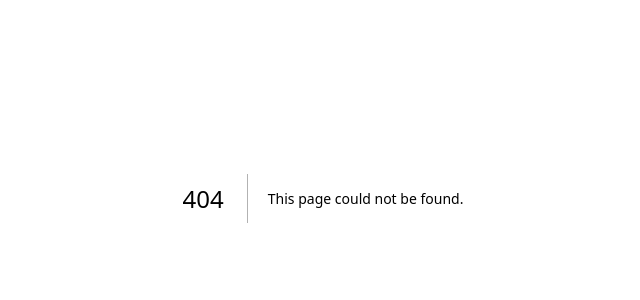
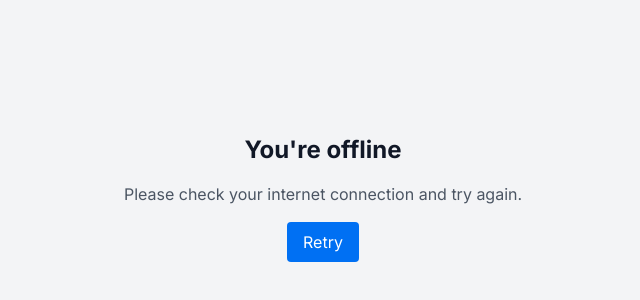
Before and after one commit to martinfaucheux/nextjs-dashboard, a Next.js app: page /offline in a window 1280 px wide. Before the commit this address had no page. Shown: the part 202-502 px from the top of the page, without its empty margins (317-957 px from the left). Built offline with nearby package versions, Linux system fonts and the light colour scheme; a web font is replaced by a local one.

Commit message:
fix pwa for vercel

```diff
--- a/app/layout.tsx
+++ b/app/layout.tsx
@@ -1,6 +1,6 @@
 import "@/app/ui/global.css";
 import { inter } from "@/app/ui/fonts";
-import { Metadata } from "next";
+import { Metadata, Viewport } from "next";
 
 export const metadata: Metadata = {
   title: {
@@ -9,8 +9,6 @@ export const metadata: Metadata = {
   },
   description: "The official Next.js Learn Dashboard built with App Router.",
   metadataBase: new URL("https://next-learn-dashboard.vercel.sh"),
-  viewport: "width=device-width, initial-scale=1",
-  themeColor: "#0070f3",
   icons: {
     icon: [
       { url: "/favicons/web-app-manifest-192x192.png", sizes: "192x192" },
@@ -29,6 +27,12 @@ export const metadata: Metadata = {
   ],
 };
 
+export const viewport: Viewport = {
+  width: "device-width",
+  initialScale: 1,
+  themeColor: "#0070f3",
+};
+
 export default function RootLayout({
   children,
 }: {
--- /dev/null
+++ b/app/offline/page.tsx
@@ -0,0 +1,22 @@
+"use client";
+
+export default function Offline() {
+  return (
+    <div className="min-h-screen flex items-center justify-center bg-gray-100">
+      <div className="text-center">
+        <h1 className="text-2xl font-bold text-gray-900 mb-4">
+          You&apos;re offline
+        </h1>
+        <p className="text-gray-600 mb-4">
+          Please check your internet connection and try again.
+        </p>
+        <button
+          onClick={() => window.location.reload()}
+          className="bg-blue-500 text-white px-4 py-2 rounded hover:bg-blue-600"
+        >
+          Retry
+        </button>
+      </div>
+    </div>
+  );
+}
--- a/next.config.ts
+++ b/next.config.ts
@@ -10,7 +10,11 @@ export default withPWA({
   dest: "public",
   register: true,
   skipWaiting: true,
+  disable: process.env.NODE_ENV === "development",
   workboxOptions: {
     disableDevLogs: true,
   },
+  fallbacks: {
+    document: "/offline",
+  },
 })(nextConfig);
```
Also changed, not shown: 1 other file (tests, documents, lock files or other folders).
